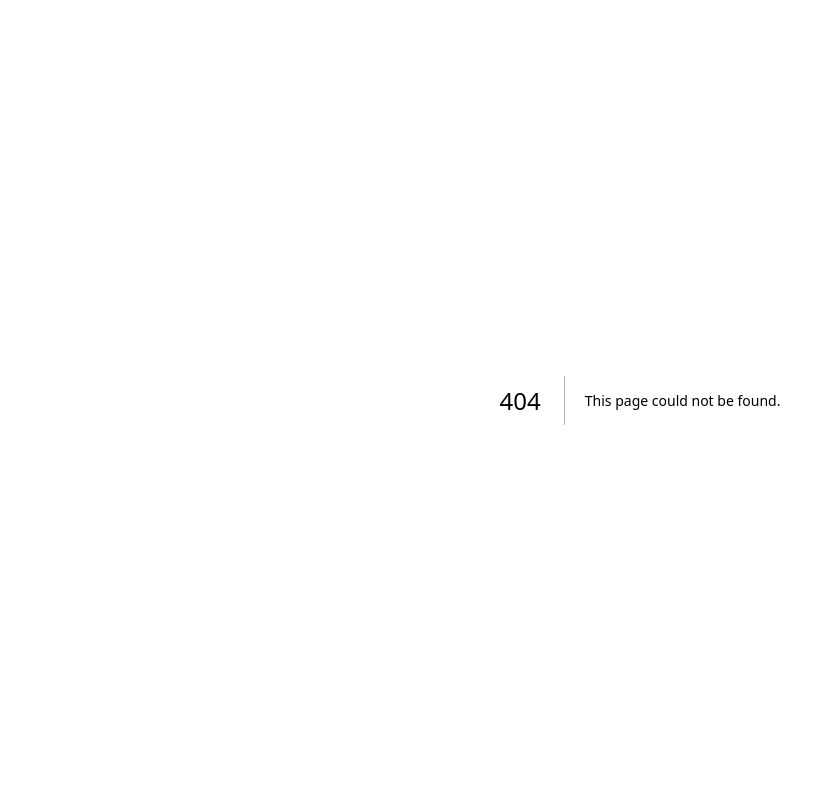
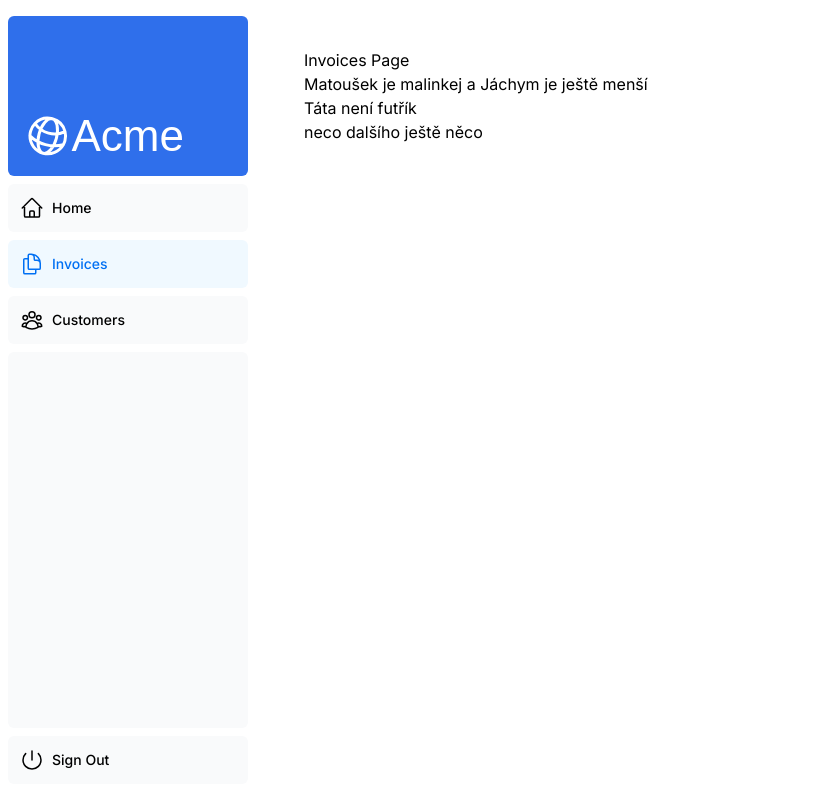
Before and after one commit to Btihin/nextjs-dashboard, a Next.js app: page /dashboard/invoices in a window 1280 px wide. Before the commit this address had no page. Shown: the whole page, without its empty margins (0-835 px from the left). Built offline with nearby package versions, Linux system fonts and the light colour scheme; a web font is replaced by a local one.

Commit message:
úpravy v 4 a 5 chapter

```diff
--- /dev/null
+++ b/app/dashboard/customers/page.tsx
@@ -0,0 +1,10 @@
+export default function Page() {
+  return (
+    <div>
+      <h1>Customers</h1>
+      <p>Matoušek je malinkej a Jáchym je ještě menší</p>
+      <p>Táta není futřík</p>
+      neco dalšího ještě něco
+    </div>
+  );
+}
--- /dev/null
+++ b/app/dashboard/invoices/page.tsx
@@ -0,0 +1,10 @@
+export default function Page() {
+  return (
+    <div>
+      <h1>Invoices Page</h1>
+      <p>Matoušek je malinkej a Jáchym je ještě menší</p>
+      <p>Táta není futřík</p>
+      neco dalšího ještě něco
+    </div>
+  );
+}
--- /dev/null
+++ b/app/dashboard/layout.tsx
@@ -0,0 +1,12 @@
+import SideNav from '@/app/ui/dashboard/sidenav';
+
+export default function Layout({ children }: { children: React.ReactNode }) {
+  return (
+    <div className="flex h-screen flex-col md:flex-row md:overflow-hidden">
+      <div className="w-full flex-none md:w-64">
+        <SideNav />
+      </div>
+      <div className="flex-grow p-6 md:overflow-y-auto md:p-12">{children}</div>
+    </div>
+  );
+}
--- /dev/null
+++ b/app/dashboard/page.tsx
@@ -0,0 +1,10 @@
+export default function Page() {
+  return (
+    <div>
+      <h1>Nadpis</h1>
+      <p>Matoušek je malinkej a Jáchym je ještě menší</p>
+      <p>Táta není futřík</p>
+      neco dalšího ještě něco
+    </div>
+  );
+}
--- a/app/page.tsx
+++ b/app/page.tsx
@@ -3,6 +3,7 @@
 import Link from 'next/link';
 import styles from '@/app/ui/home.module.css';
 import { lusitana } from './ui/fonts';
+import Image from 'next/image';
 
 export default function Page() {
   return (
@@ -31,6 +32,20 @@
         </div>
         <div className="flex items-center justify-center p-6 md:w-3/5 md:px-28 md:py-12">
           {/* Add Hero Images Here */}
+          <Image
+            src="/hero-desktop.png"
+            width={1000}
+            height={760}
+            className="hidden md:block"
+            alt="Screeenshots of the dashboards project showing desktop version"
+          />
+          <Image
+            src="/hero-mobile.png"
+            width={560}
+            height={620}
+            className="block md:hidden"
+            alt="Screeenshots of the dashboards project showing desktop version"
+          />
         </div>
       </div>
     </main>
--- a/app/ui/dashboard/nav-links.tsx
+++ b/app/ui/dashboard/nav-links.tsx
@@ -1,8 +1,12 @@
+'use client';
 import {
   UserGroupIcon,
   HomeIcon,
   DocumentDuplicateIcon,
 } from '@heroicons/react/24/outline';
+import clsx from 'clsx';
+import Link from 'next/link';
+import { usePathname } from 'next/navigation';
 
 // Map of links to display in the side navigation.
 // Depending on the size of the application, this would be stored in a database.
@@ -17,19 +21,25 @@
 ];
 
 export default function NavLinks() {
+  const pathName = usePathname();
   return (
     <>
       {links.map((link) => {
         const LinkIcon = link.icon;
         return (
-          <a
+          <Link
             key={link.name}
             href={link.href}
-            className="flex h-[48px] grow items-center justify-center gap-2 rounded-md bg-gray-50 p-3 text-sm font-medium hover:bg-sky-100 hover:text-blue-600 md:flex-none md:justify-start md:p-2 md:px-3"
+            className={clsx(
+              'flex h-[48px] grow items-center justify-center gap-2 rounded-md bg-gray-50 p-3 text-sm font-medium hover:bg-sky-100 hover:text-blue-600 md:flex-none md:justify-start md:p-2 md:px-3',
+              {
+                'bg-sky-50 text-blue-500': pathName === link.href,
+              },
+            )}
           >
             <LinkIcon className="w-6" />
             <p className="hidden md:block">{link.name}</p>
-          </a>
+          </Link>
         );
       })}
     </>
```
